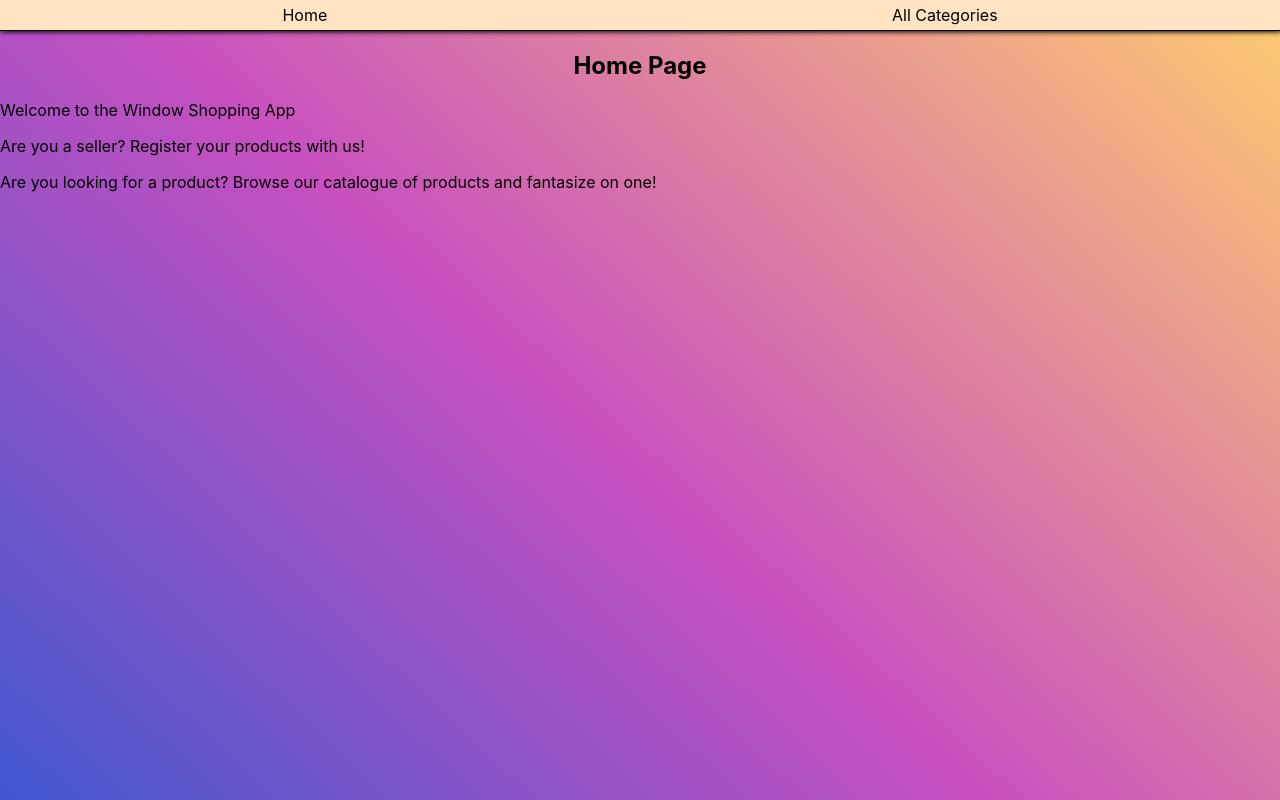
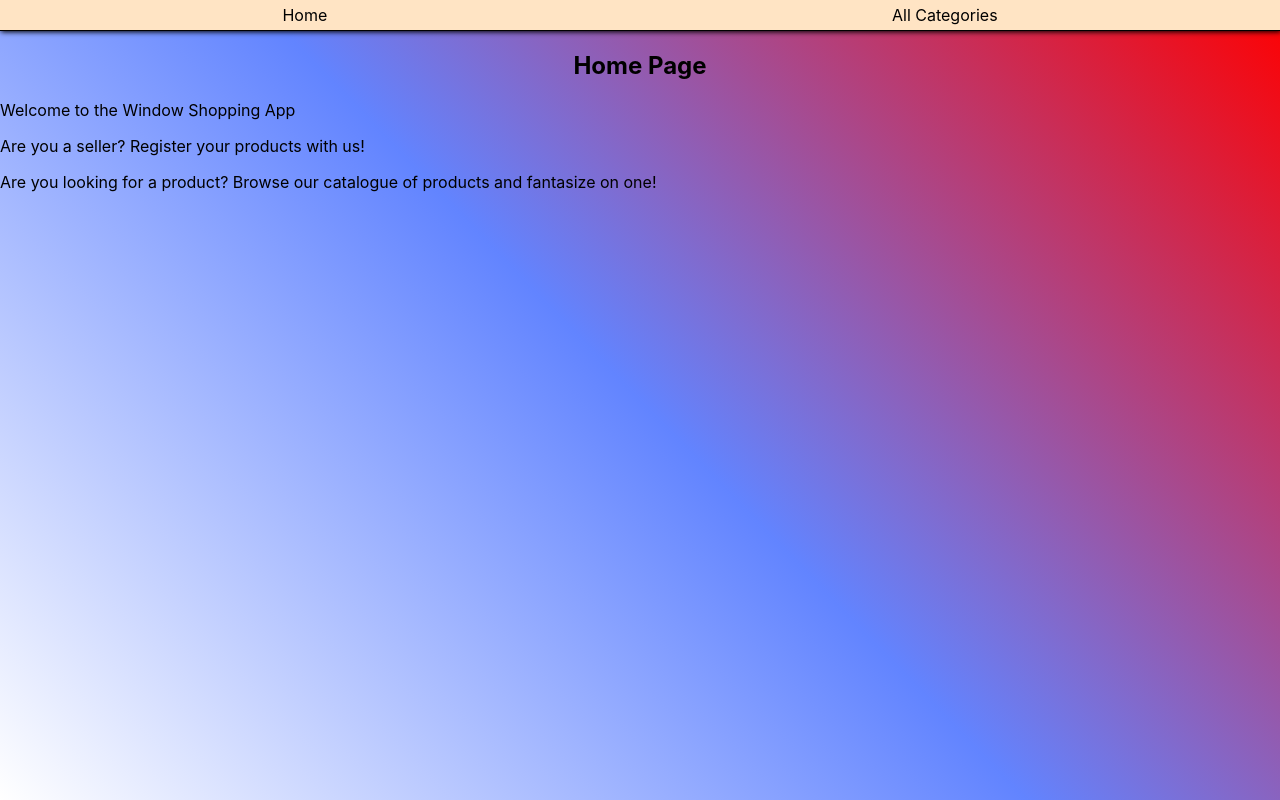
Before and after one commit to jtabb1/fnp3-232sb-project-frontend, a React (Create React App) app: page / in a window 1280 px wide. Built offline with nearby package versions, Linux system fonts and the light colour scheme.

Commit message:
Change background gradient.

```diff
--- a/src/App.css
+++ b/src/App.css
@@ -1,6 +1,8 @@
 .app-background {
-  background-color: #4158D0;
-  background-image: linear-gradient(43deg, #4158D0 0%, #C850C0 46%, #FFCC70 100%);
+  /* background-color: #4158D0;
+  background-image: linear-gradient(0deg, #4158D0 20%, #C850C0 56%, #FFCC70 100%); */
+  background-color: #FFFFFF;
+  background-image: linear-gradient(46deg, #FFFFFF 0%, #6284FF 50%, #FF0000 100%);
   position: fixed;
   height: 100vh;
   width: 100vw;
```
